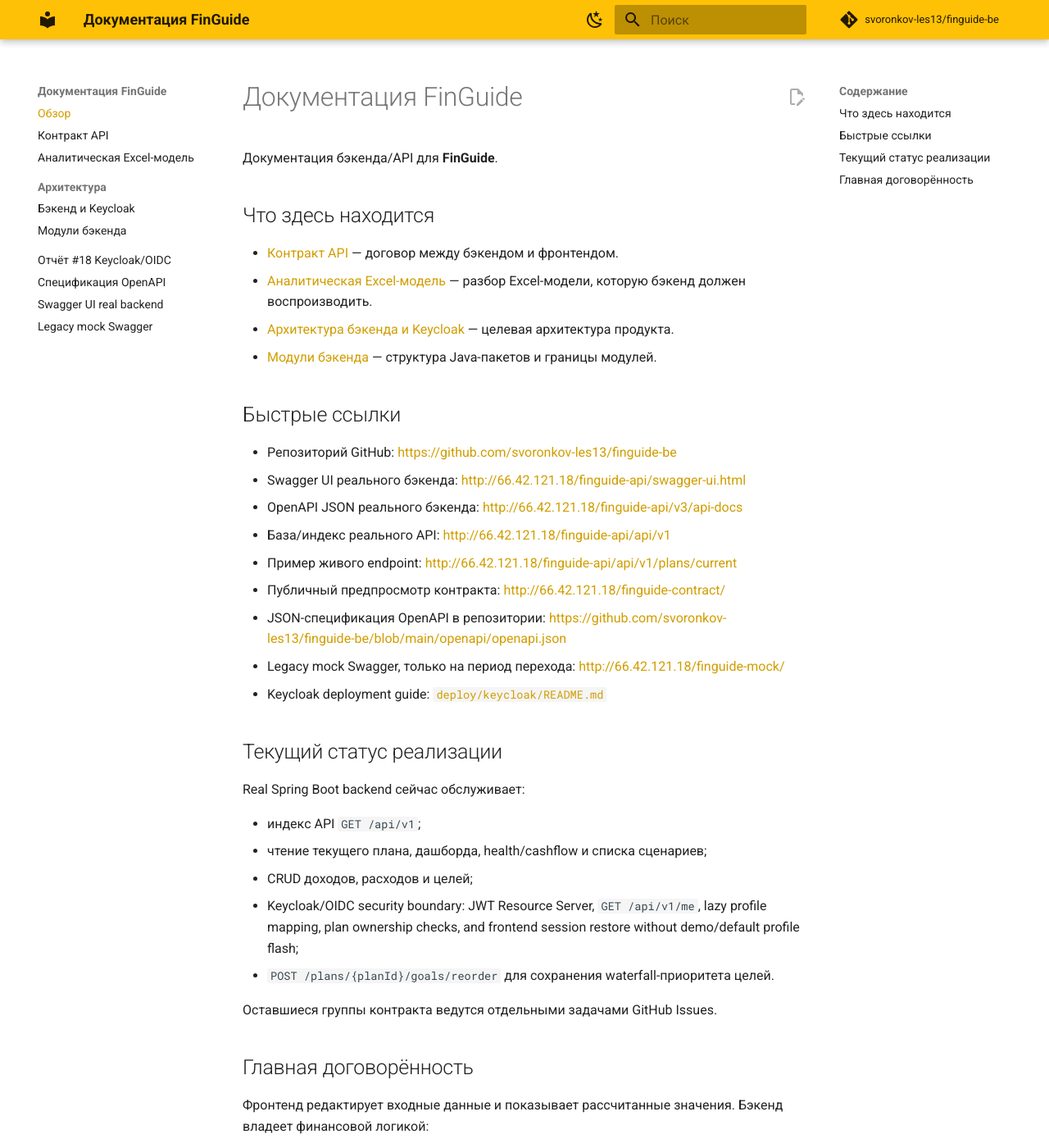
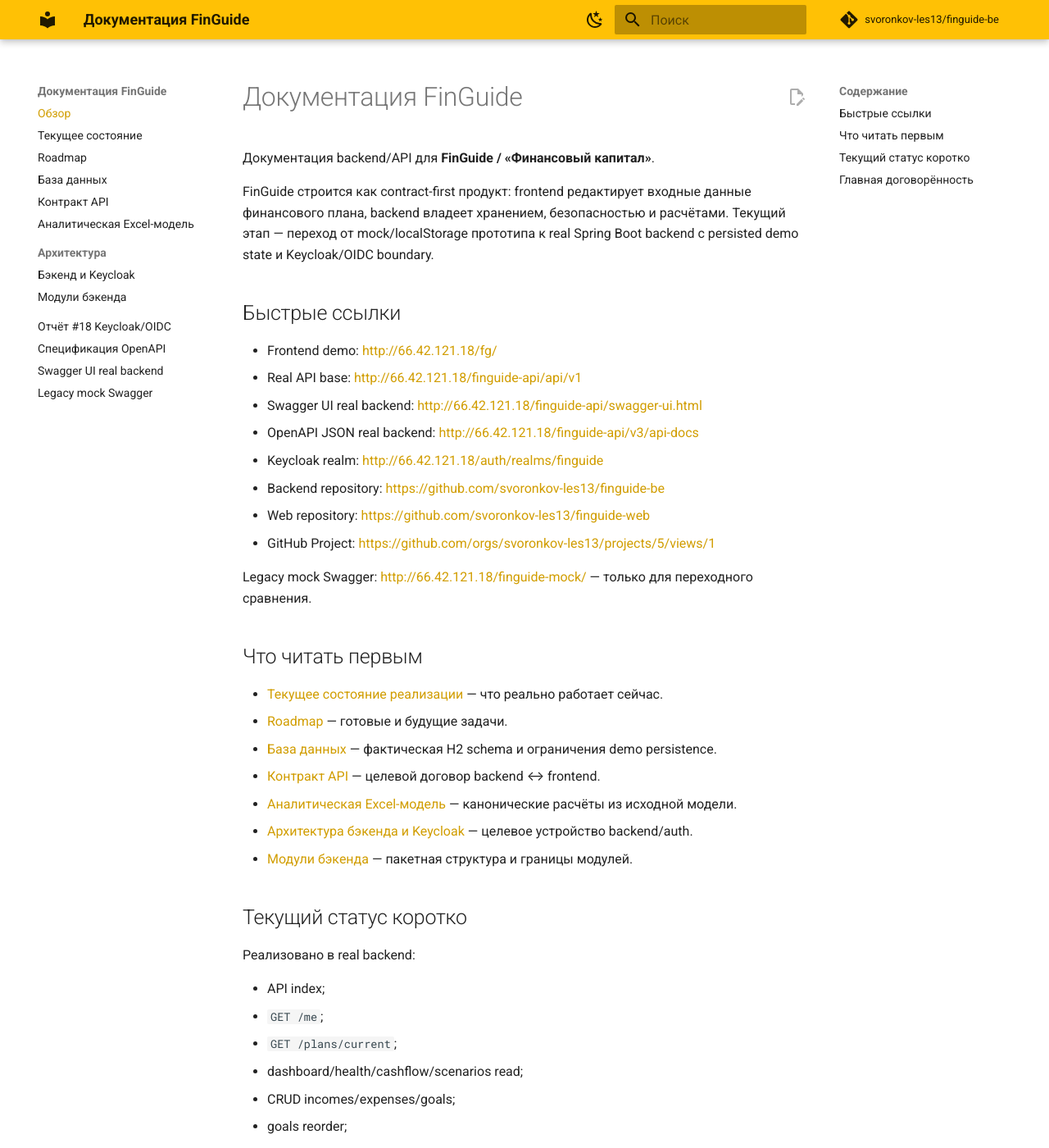
Before and after one commit to svoronkov-les13/finguide-be, an MkDocs documentation site: the page built from docs/index.md, in a window 1280 px wide and 1400 px high. Shown: the whole window at 82% size. Built offline with MkDocs 1.6.1 and Material for MkDocs 9.7.7, drawn with Linux system fonts in a browser that asks for light colours; comment, search, counter and statistics services are not loaded; some of the changed text lies outside the part shown.

Commit message:
docs: refresh FinGuide backend docs and roadmap

````diff
--- a/docs/index.md
+++ b/docs/index.md
@@ -1,51 +1,65 @@
 # Документация FinGuide
 
-Документация бэкенда/API для **FinGuide**.
+Документация backend/API для **FinGuide / «Финансовый капитал»**.
 
-## Что здесь находится
-
-- [Контракт API](contract.md) — договор между бэкендом и фронтендом.
-- [Аналитическая Excel-модель](model-analytics.md) — разбор Excel-модели, которую бэкенд должен воспроизводить.
-- [Архитектура бэкенда и Keycloak](backend-architecture-keycloak.md) — целевая архитектура продукта.
-- [Модули бэкенда](backend-modules.md) — структура Java-пакетов и границы модулей.
+FinGuide строится как contract-first продукт: frontend редактирует входные данные финансового плана, backend владеет хранением, безопасностью и расчётами. Текущий этап — переход от mock/localStorage прототипа к real Spring Boot backend с persisted demo state и Keycloak/OIDC boundary.
 
 ## Быстрые ссылки
 
-- Репозиторий GitHub: <https://github.com/svoronkov-les13/finguide-be>
-- Swagger UI реального бэкенда: <http://66.42.121.18/finguide-api/swagger-ui.html>
-- OpenAPI JSON реального бэкенда: <http://66.42.121.18/finguide-api/v3/api-docs>
-- База/индекс реального API: <http://66.42.121.18/finguide-api/api/v1>
-- Пример живого endpoint: <http://66.42.121.18/finguide-api/api/v1/plans/current>
-- Публичный предпросмотр контракта: <http://66.42.121.18/finguide-contract/>
-- JSON-спецификация OpenAPI в репозитории: <https://github.com/svoronkov-les13/finguide-be/blob/main/openapi/openapi.json>
-- Legacy mock Swagger, только на период перехода: <http://66.42.121.18/finguide-mock/>
-- Keycloak deployment guide: [`deploy/keycloak/README.md`](https://github.com/svoronkov-les13/finguide-be/tree/main/deploy/keycloak)
+- Frontend demo: <http://66.42.121.18/fg/>
+- Real API base: <http://66.42.121.18/finguide-api/api/v1>
+- Swagger UI real backend: <http://66.42.121.18/finguide-api/swagger-ui.html>
+- OpenAPI JSON real backend: <http://66.42.121.18/finguide-api/v3/api-docs>
+- Keycloak realm: <http://66.42.121.18/auth/realms/finguide>
+- Backend repository: <https://github.com/svoronkov-les13/finguide-be>
+- Web repository: <https://github.com/svoronkov-les13/finguide-web>
+- GitHub Project: <https://github.com/orgs/svoronkov-les13/projects/5/views/1>
 
-## Текущий статус реализации
+Legacy mock Swagger: <http://66.42.121.18/finguide-mock/> — только для переходного сравнения.
 
-Real Spring Boot backend сейчас обслуживает:
+## Что читать первым
 
-- индекс API `GET /api/v1`;
-- чтение текущего плана, дашборда, health/cashflow и списка сценариев;
-- CRUD доходов, расходов и целей;
-- Keycloak/OIDC security boundary: JWT Resource Server, `GET /api/v1/me`, lazy profile mapping, plan ownership checks, and frontend session restore without demo/default profile flash;
-- `POST /plans/{planId}/goals/reorder` для сохранения waterfall-приоритета целей.
+- [Текущее состояние реализации](status.md) — что реально работает сейчас.
+- [Roadmap](roadmap.md) — готовые и будущие задачи.
+- [База данных](database.md) — фактическая H2 schema и ограничения demo persistence.
+- [Контракт API](contract.md) — целевой договор backend ↔ frontend.
+- [Аналитическая Excel-модель](model-analytics.md) — канонические расчёты из исходной модели.
+- [Архитектура бэкенда и Keycloak](backend-architecture-keycloak.md) — целевое устройство backend/auth.
+- [Модули бэкенда](backend-modules.md) — пакетная структура и границы модулей.
 
-Оставшиеся группы контракта ведутся отдельными задачами GitHub Issues.
+## Текущий статус коротко
+
+Реализовано в real backend:
+
+- API index;
+- `GET /me`;
+- `GET /plans/current`;
+- dashboard/health/cashflow/scenarios read;
+- CRUD incomes/expenses/goals;
+- goals reorder;
+- Keycloak JWT Resource Server boundary;
+- user-owned current plan после логина;
+- защита authenticated users от чтения/мутации чужих планов;
+- frontend session restore без demo/default profile flash.
+
+Открытые guardrails:
+
+- [#16](https://github.com/svoronkov-les13/finguide-be/issues/16) — real Springdoc coverage vs checked-in OpenAPI;
+- [#26](https://github.com/svoronkov-les13/finguide-be/issues/26) — запрет мутации общего anonymous demo seed plan.
 
 ## Главная договорённость
 
-Фронтенд редактирует входные данные и показывает рассчитанные значения. Бэкенд владеет финансовой логикой:
+Frontend не должен дублировать финансовую математику. Backend принимает persisted `PlanState` и `ModelAssumptions`, затем строит производные данные:
 
 ```txt
 PlanState + ModelAssumptions
   -> годовой денежный поток
   -> сбережения и накопленный капитал
   -> пенсионная проекция
-  -> дашборд, оценка финансового здоровья и сценарии
+  -> dashboard, health score, scenarios
 ```
 
-Главный метод API для производных расчётов:
+Канонический расчётный endpoint:
 
 ```txt
 GET /plans/{planId}/analytics/cashflow
--- /dev/null
+++ b/docs/status.md
@@ -0,0 +1,73 @@
+# Текущее состояние реализации
+
+Эта страница фиксирует фактическое состояние real Spring Boot backend и публичного demo-стенда. Она важнее старых mock-артефактов: mock остаётся только как переходный эталон для сравнения контрактов.
+
+## Публичный стенд
+
+- Frontend: <http://66.42.121.18/fg/>
+- Real API base: <http://66.42.121.18/finguide-api/api/v1>
+- Swagger UI: <http://66.42.121.18/finguide-api/swagger-ui.html>
+- Real OpenAPI JSON: <http://66.42.121.18/finguide-api/v3/api-docs>
+- Keycloak realm: <http://66.42.121.18/auth/realms/finguide>
+- GitHub Pages docs: <https://svoronkov-les13.github.io/finguide-be/>
+
+## Backend
+
+Текущий backend — Java 21 + Spring Boot 3.3 + Spring Security OAuth2 Resource Server + Spring Data JDBC + embedded H2 demo persistence.
+
+Реализовано:
+
+- `GET /api/v1` — индекс API;
+- `GET /api/v1/me` — профиль текущего пользователя из JWT / demo контекста;
+- `GET /api/v1/plans/current` — текущий план;
+- `GET /plans/{planId}/dashboard`;
+- `GET /plans/{planId}/analytics/health`;
+- `GET /plans/{planId}/analytics/cashflow`;
+- `GET /scenarios` — read-only список сценариев;
+- CRUD доходов, расходов и целей;
+- `POST /plans/{planId}/goals/reorder`;
+- Keycloak/OIDC boundary: JWT validation, audience check, lazy local profile mapping, user-owned current plan after first authenticated request, plan ownership checks;
+- frontend/auth bootstrap fixes: authenticated session no longer reuses anonymous demo cache/default profile;
+- H2 seed data from `schema.sql` + `data.sql`.
+
+Текущая checked-in OpenAPI спецификация шире real Springdoc. Guardrail-задача: [#16](https://github.com/svoronkov-les13/finguide-be/issues/16).
+
+## Demo/H2 режим
+
+По умолчанию используется:
+
+```txt
+jdbc:h2:mem:finguide;MODE=PostgreSQL;DATABASE_TO_UPPER=false;DB_CLOSE_DELAY=-1
+FINGUIDE_DEMO_MODE=true
+spring.sql.init.mode=always
+```
+
+Anonymous requests читают seeded plan `22222222-2222-4222-8222-222222222222`. Authenticated users получают собственный cloned current plan. Запрет мутации общего anonymous seed выделен в отдельную задачу [#26](https://github.com/svoronkov-les13/finguide-be/issues/26).
+
+## Frontend
+
+Текущий frontend — React 19 + TypeScript + Vite + TanStack Query/Router + Orval generated API client.
+
+Реализовано:
+
+- публичный deploy под `/fg/`;
+- OIDC Authorization Code + PKCE через Keycloak;
+- разделение React Query cache для anonymous demo и authenticated user;
+- нейтральный loader во время auth/current-plan restore;
+- persisted sidebar counters из `/plans/current`;
+- real API base для demo deploy: `/finguide-api/api/v1`.
+
+## Что ещё не реализовано
+
+Основные открытые группы:
+
+- analytics/pension из persisted state — [#4](https://github.com/svoronkov-les13/finguide-be/issues/4);
+- `PUT /plans/current` — [#7](https://github.com/svoronkov-les13/finguide-be/issues/7);
+- profile/avatar/account mutations — [#8](https://github.com/svoronkov-les13/finguide-be/issues/8);
+- contributions ledger — [#10](https://github.com/svoronkov-les13/finguide-be/issues/10);
+- pension settings — [#11](https://github.com/svoronkov-les13/finguide-be/issues/11);
+- budget/monthly tracker — [#12](https://github.com/svoronkov-les13/finguide-be/issues/12);
+- scenarios CRUD/compare — [#13](https://github.com/svoronkov-les13/finguide-be/issues/13);
+- import/export — [#14](https://github.com/svoronkov-les13/finguide-be/issues/14);
+- notifications — [#15](https://github.com/svoronkov-les13/finguide-be/issues/15);
+- frontend generated client smoke — [finguide-web#2](https://github.com/svoronkov-les13/finguide-web/issues/2).
--- a/mkdocs.yml
+++ b/mkdocs.yml
@@ -1,5 +1,5 @@
 site_name: Документация FinGuide
-site_description: Контракт бэкенда и фронтенда, архитектура и аналитическая модель FinGuide.
+site_description: Контракт бэкенда и фронтенда, архитектура, база данных, roadmap и аналитическая модель FinGuide.
 site_url: https://svoronkov-les13.github.io/finguide-be/
 repo_url: https://github.com/svoronkov-les13/finguide-be
 repo_name: svoronkov-les13/finguide-be
@@ -53,6 +53,9 @@ markdown_extensions:
 
 nav:
   - Обзор: index.md
+  - Текущее состояние: status.md
+  - Roadmap: roadmap.md
+  - База данных: database.md
   - Контракт API: contract.md
   - Аналитическая Excel-модель: model-analytics.md
   - Архитектура:
````
Also changed, not shown: README.md (+130 -48 lines), deploy/keycloak/README.md (+11 -1 lines), docs/database.md (added, +179 -0 lines), docs/roadmap.md (added, +56 -0 lines).
